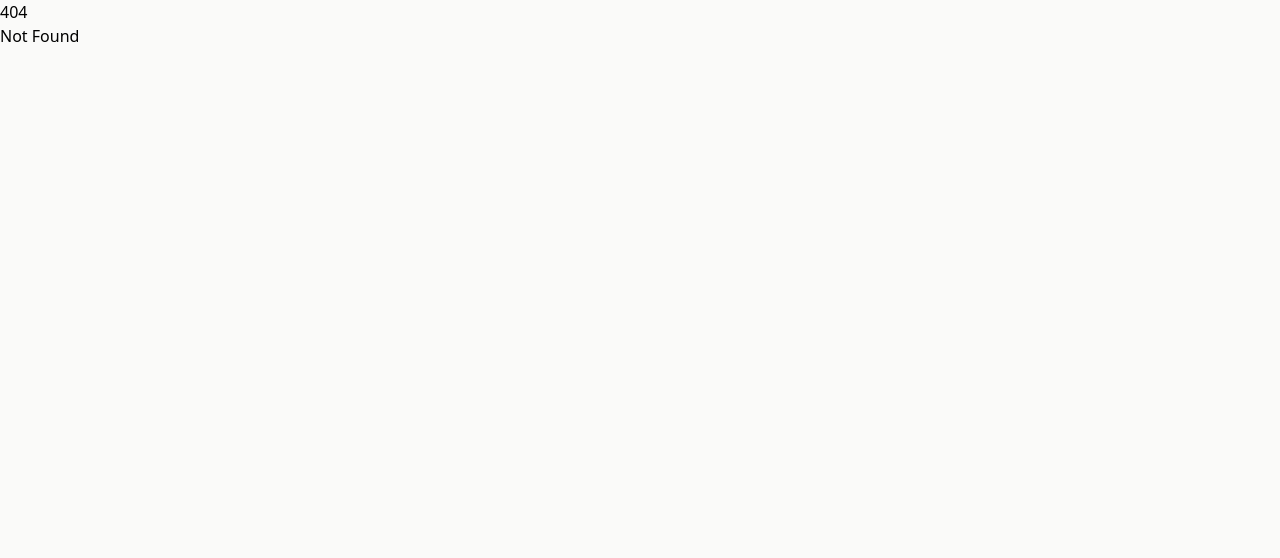
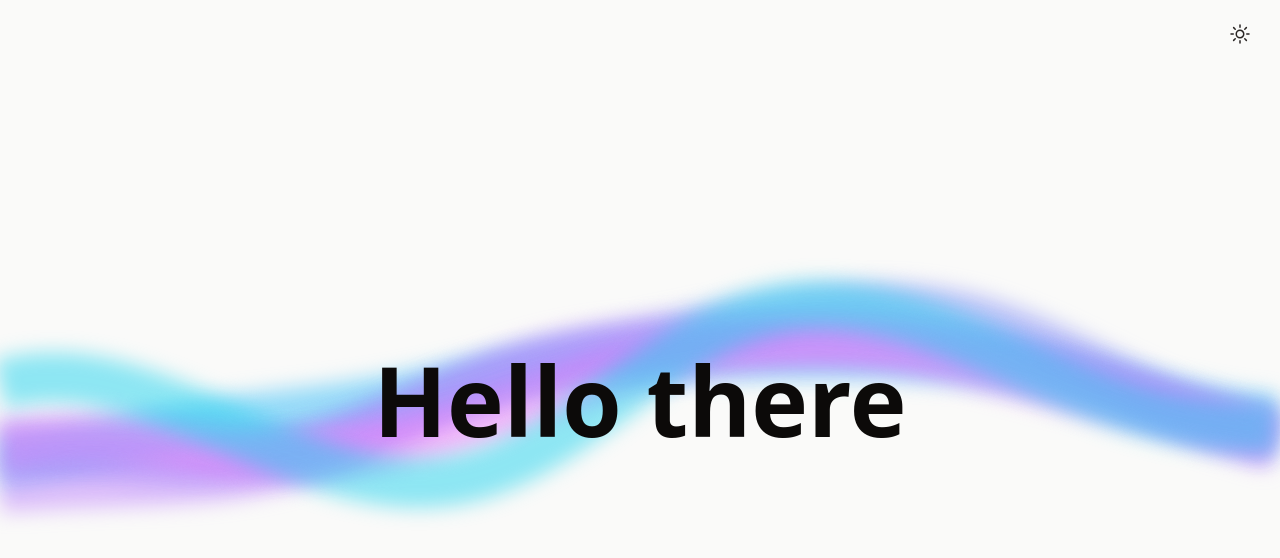
Before and after one commit to flo-bit/ui-kit, a SvelteKit app: page /sections/wavy-background in a window 1280 px wide. Before the commit this address had no page. Shown: the top 558 px of the page. Built offline with nearby package versions, Linux system fonts and the light colour scheme.

Commit message:
add head, wavy bg, small fixes

```diff
--- a/package.json
+++ b/package.json
@@ -50,6 +50,7 @@
 		"layerchart": "^1.0.0",
 		"paneforge": "^0.0.6",
 		"plyr": "^3.7.8",
+		"simplex-noise": "^4.0.3",
 		"svelte-sonner": "^0.3.28",
 		"tailwind-variants": "^0.3.1",
 		"tailwindcss-animate": "^1.0.7",
--- a/src/lib/components/voxel-art/VoxelArt.svelte
+++ b/src/lib/components/voxel-art/VoxelArt.svelte
@@ -17,7 +17,19 @@
 		stacks = undefined,
 		cubeSize = 20,
 		viewingAngle = 65,
-		colorMap = undefined,
+		colorMap = {
+			'050505': 'var(--color-accent-50)',
+			'101010': 'var(--color-accent-100)',
+			'202020': 'var(--color-accent-200)',
+			'303030': 'var(--color-accent-300)',
+			'404040': 'var(--color-accent-400)',
+			'505050': 'var(--color-accent-500)',
+			'606060': 'var(--color-accent-600)',
+			'707070': 'var(--color-accent-700)',
+			'808080': 'var(--color-accent-800)',
+			'909090': 'var(--color-accent-900)',
+			'959595': 'var(--color-accent-950)'
+		},
 		data
 	}: {
 		rows?: number;
@@ -47,18 +59,17 @@
 	}
 </script>
 
-<div class="flex h-fit w-full items-center justify-center" >
 <div
 	class="scene"
 	style="--columns: {columns}; --rows: {rows}; --stacks: {stacks}; --cube-size: {cubeSize}px; --viewing-angle: {viewingAngle}deg;"
 >
 	<div class="floor">
 		{#each Array(stacks) as _, i}
-				<div class="z" style="transform: translateZ({i * cubeSize - (stacks * cubeSize)}px);">
+			<div class="z" style="transform: translateZ({i * cubeSize - stacks * cubeSize}px);">
 				{#each data.voxels as voxel}
 					{#if voxel.z === i}
 						{@render cube(
-								`grid-area: ${voxel.x} / ${voxel.y} / ${voxel.x + 1} / ${voxel.y + 1}; color: ${colorMap?.[voxel.color] ?? ('#' + voxel.color)};`
+							`grid-area: ${voxel.x} / ${voxel.y} / ${voxel.x + 1} / ${voxel.y + 1}; color: ${colorMap?.[voxel.color] ?? '#' + voxel.color};`
 						)}
 					{/if}
 				{/each}
@@ -66,16 +77,21 @@ style="--columns: {columns}; --rows: {rows}; --stacks: {stacks}; --cube-size: {c
 		{/each}
 	</div>
 </div>
-</div>
 
 {#snippet cube(style: string)}
 	<div class="cube" {style}>
+		{#if viewingAngle < 90}
 			<div class="face top"></div>
+		{/if}
+
 		<div class="face frontRight"></div>
 		<div class="face frontLeft"></div>
 		<div class="face backLeft"></div>
 		<div class="face backRight"></div>
+
+		{#if viewingAngle > 90}
 			<div class="face bottom"></div>
+		{/if}
 	</div>
 {/snippet}
 
--- /dev/null
+++ b/src/lib/components/wavy-background/WavyBackground.svelte
@@ -0,0 +1,99 @@
+<script lang="ts">
+	import { cn } from '$lib/utils';
+	import type { WithChildren, WithElementRef } from 'bits-ui';
+	import { createNoise3D } from 'simplex-noise';
+	import { onMount } from 'svelte';
+	import type { HTMLAttributes } from 'svelte/elements';
+
+	const {
+		class: className,
+		containerClassName,
+		colors,
+		waveWidth,
+		backgroundFill,
+		speed,
+		waveOpacity = 0.5,
+		blur = 10,
+		children,
+		...restProps
+	}: WithElementRef<WithChildren<HTMLAttributes<HTMLDivElement>>> & {
+		containerClassName?: string;
+		colors?: string[];
+		waveWidth?: number;
+		backgroundFill?: string;
+		speed?: 'slow' | 'fast';
+		blur?: number;
+		waveOpacity?: number;
+	} = $props();
+
+	const noise = createNoise3D();
+	let w: number, h: number, nt: number, i: number, x: number, ctx: any, canvas: any;
+
+	let canvasRef: HTMLCanvasElement;
+
+	const getSpeed = () => {
+		switch (speed) {
+			case 'slow':
+				return 0.001;
+			case 'fast':
+				return 0.002;
+			default:
+				return 0.001;
+		}
+	};
+
+	const init = () => {
+		canvas = canvasRef;
+		ctx = canvas.getContext('2d');
+
+		w = ctx.canvas.width = window.innerWidth;
+		h = ctx.canvas.height = window.innerHeight;
+		ctx.filter = `blur(${blur}px)`;
+
+		nt = 0;
+		window.onresize = function () {
+			w = ctx.canvas.width = window.innerWidth;
+			h = ctx.canvas.height = window.innerHeight;
+			ctx.filter = `blur(${blur}px)`;
+		};
+		render();
+	};
+
+	const waveColors = colors ?? ['#38bdf8', '#818cf8', '#c084fc', '#e879f9', '#22d3ee'];
+	const drawWave = (n: number) => {
+		nt += getSpeed();
+		for (i = 0; i < n; i++) {
+			ctx.beginPath();
+			ctx.lineWidth = waveWidth || 50;
+			ctx.strokeStyle = waveColors[i % waveColors.length];
+			for (x = 0; x < w; x += 5) {
+				var y = noise(x / 800, 0.3 * i, nt) * 100;
+				ctx.lineTo(x, y + h * 0.5); // adjust for height, currently at 50% of the container
+			}
+			ctx.stroke();
+			ctx.closePath();
+		}
+	};
+
+	let animationId: number;
+	const render = () => {
+		ctx.globalAlpha = waveOpacity ?? 0.5;
+		ctx.clearRect(0, 0, w, h);
+		drawWave(5);
+		animationId = requestAnimationFrame(render);
+	};
+
+	onMount(() => {
+		init();
+		return () => {
+			cancelAnimationFrame(animationId);
+		};
+	});
+</script>
+
+<div class={cn('flex h-screen flex-col items-center justify-center', containerClassName)}>
+	<canvas class="absolute inset-0 -z-50" bind:this={canvasRef} id="canvas"></canvas>
+	<div class={cn('relative z-10', className)} {...restProps}>
+		{@render children?.()}
+	</div>
+</div>
--- a/src/lib/preview/VoxelArtPreview.svelte
+++ b/src/lib/preview/VoxelArtPreview.svelte
@@ -9,6 +9,8 @@
 <Subheading class="mb-4">Voxel Art</Subheading>
 
 <Text>CSS only</Text>
+
+<div class="flex h-fit w-full items-center justify-center">
 	<VoxelArt
 		{data}
 		colorMap={{
@@ -20,3 +22,4 @@
 			'007777': 'var(--color-accent-1000)'
 		}}
 	/>
+</div>
--- a/src/routes/+layout.svelte
+++ b/src/routes/+layout.svelte
@@ -1,4 +1,6 @@
 <script lang="ts">
+	import { base } from '$app/paths';
+	import Head from '$lib/components/head/Head.svelte';
 	import { Toaster } from '$lib/components/sonner';
 	import '../app.css';
 	let { children } = $props();
@@ -7,3 +9,11 @@
 {@render children()}
 
 <Toaster />
+
+<Head
+	title="my ui kit"
+	description="my ui kit - work in progress"
+	image={base + "/opengraph.png"}
+	url="https://flo-bit.dev/ui-kit"
+	emojiFavicon="🙃"
+/>
--- /dev/null
+++ b/src/routes/sections/wavy-background/+page.svelte
@@ -0,0 +1,10 @@
+<script>
+	import ThemeToggle from '$lib/components/theme-toggle/ThemeToggle.svelte';
+	import WavyBackground from '$lib/components/wavy-background/WavyBackground.svelte';
+</script>
+
+<ThemeToggle class="absolute top-4 right-4" />
+
+<WavyBackground>
+	<div class="text-base-950 dark:text-base-50 text-8xl font-bold text-center">Hello there</div>
+</WavyBackground>
```
Also changed, not shown: src/app.html (+0 -21 lines), src/lib/components/head/Head.svelte (added, +51 -0 lines), 1 other file (tests, documents, lock files or other folders). Lines whose indentation alone changed are shown as unchanged.
